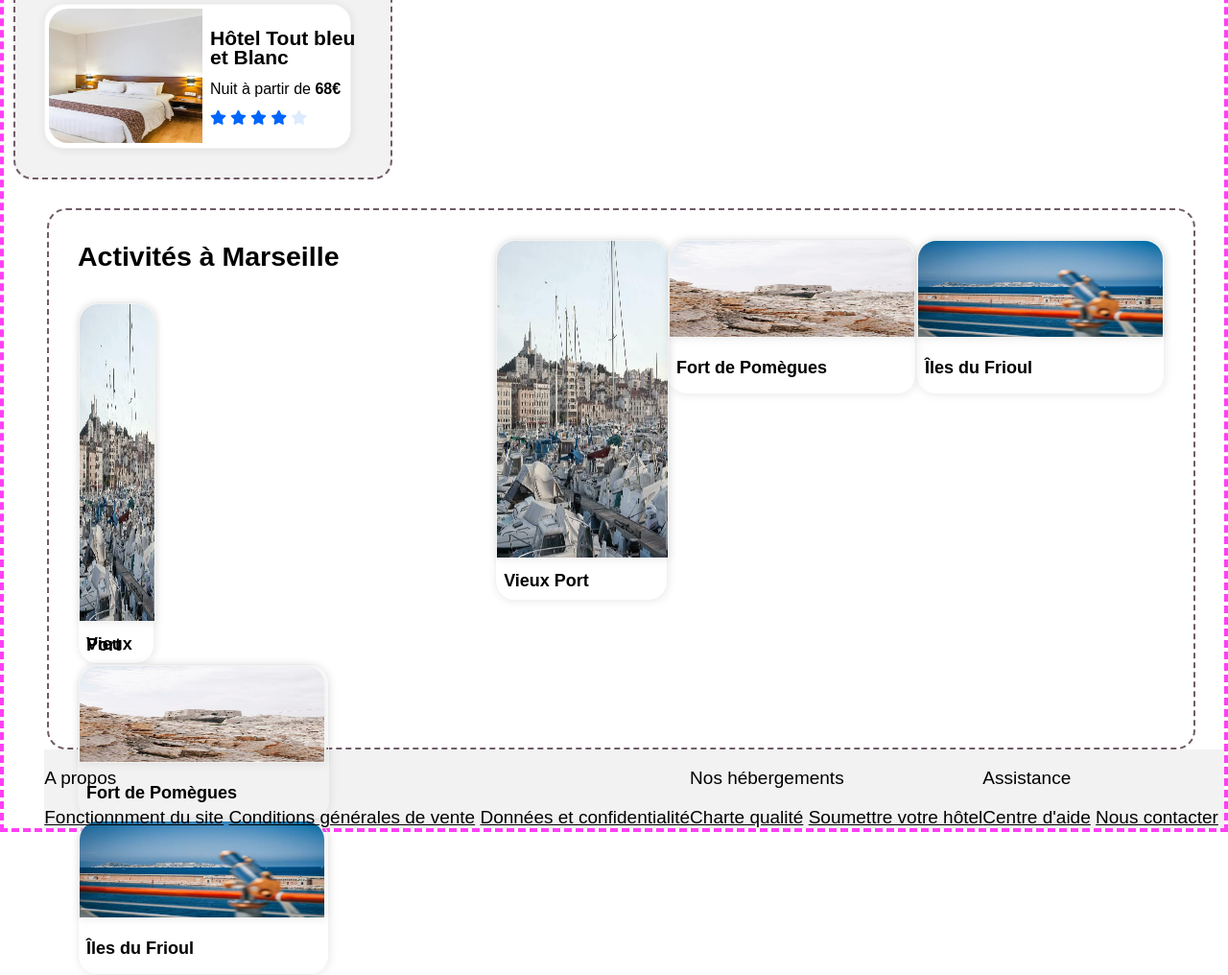
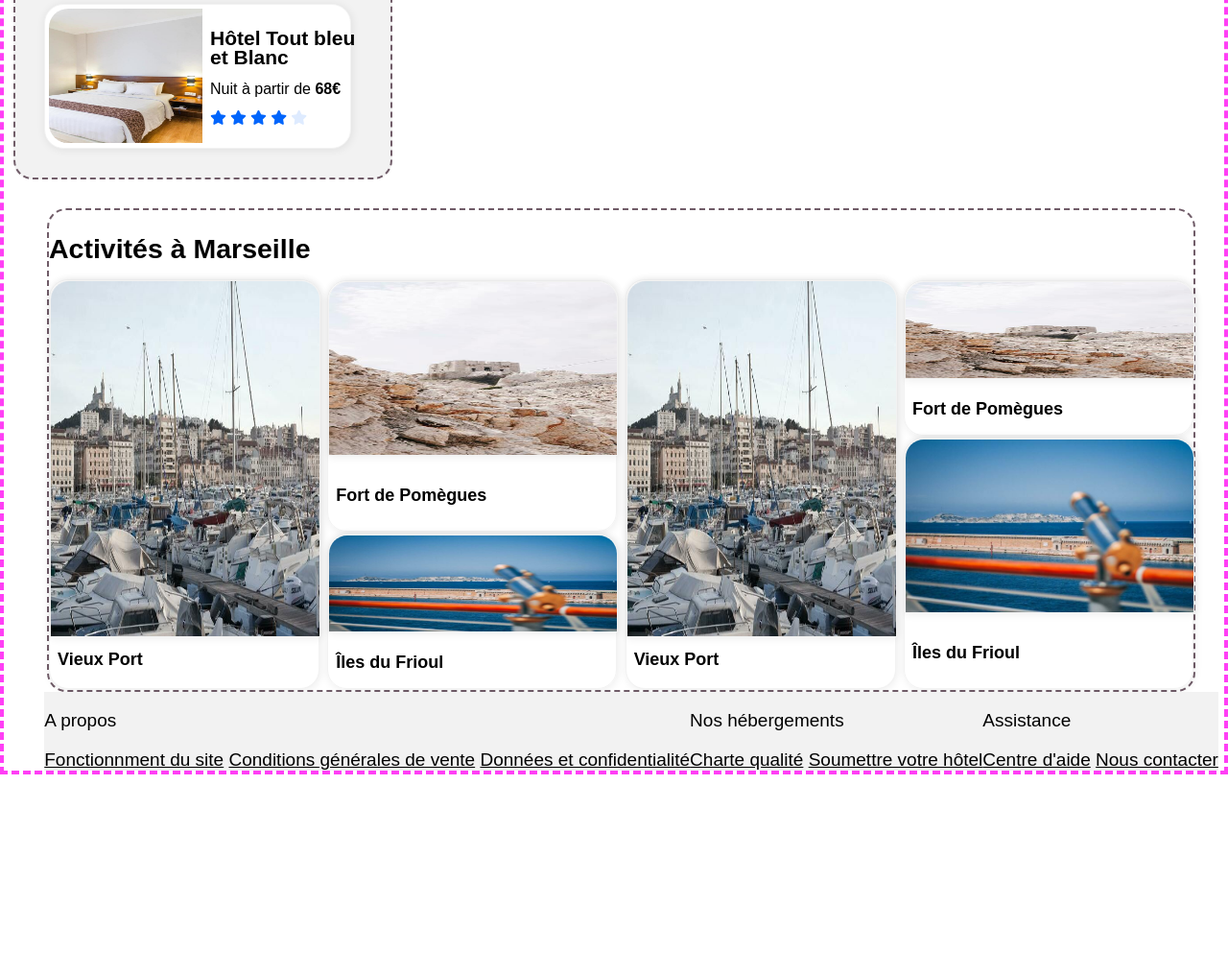
Before and after one commit to Yann-dv/Reservia, a PHP site: page / in a window 1280 px wide. Shown: the part 1600-2616 px from the top of the page at 96% size. After the commit the page ends 2407 px from the top, so only its background shows below. Run offline with PHP 8.4, Linux system fonts and the light colour scheme; some libraries are stand-ins or nearby versions.

Commit message:
Add on section5 activites : imgs and layout

```diff
--- a/index.html
+++ b/index.html
@@ -32,8 +32,8 @@
             </a>
                 <nav id=>
                 <a href="" id="subscrib">S'inscrire</a>
-                <a href="">Hébergements</a>
-                <a href="">Activités</a>
+                <a href="#hebergements">Hébergements</a>
+                <a href="#activites">Activités</a>
 
                 </nav>
         </header>
@@ -257,9 +257,7 @@
 
         <section id="activites">
 
-            <div class="activitesfield">
-
-                <h2 class="activitestitle">Activités à Marseille</h2>
+                <div  class="activitestitle"><h2>Activités à Marseille</h2></div>
 
                 <div class="activitescard">
                     <div class="cardimg">
@@ -269,7 +267,8 @@
                     <h3 class="cardtitle">Vieux Port</h3>
                 </div>
 
-                <div id="duo">
+            <div class="double">
+                <div id="duo2">
                     <div class="cardimg">
                     <a href="#">
                     <img src="images/activites/4_small/paul-hermann-QFTrLdQIRhI-unsplash.jpg" alt="Fort de Pomègues" class="responsive"/></a>
@@ -277,14 +276,14 @@
                     <h3 class="cardtitle">Fort de Pomègues</h3>
                 </div>
 
-                <div id="duo">
+                <div id="duo1">
                     <div class="cardimg">
                     <a href="#">
                     <img src="images/activites/4_small/kevin-hikari-rV_Qd1l-VXg-unsplash.jpg" alt="Îles du Frioul" class="responsive"/></a>
                     </div>
                     <h3 class="cardtitle">Îles du Frioul</h3>
-                    </div>
                 </div>
+            </div>
 
                 <div class="activitescard">
                 <div class="cardimg">
@@ -294,7 +293,8 @@
                 <h3 class="cardtitle">Vieux Port</h3>
                 </div>
 
-                <div id="duo">
+            <div class="double">
+                <div id="duo1">
                 <div class="cardimg">
                 <a href="#">
                 <img src="images/activites/4_small/paul-hermann-QFTrLdQIRhI-unsplash.jpg" alt="Fort de Pomègues" class="responsive"/></a>
@@ -302,15 +302,15 @@
                 <h3 class="cardtitle">Fort de Pomègues</h3>
                 </div>
 
-                <div id="duo">
+                <div id="duo2">
                 <div class="cardimg">
                 <a href="#">
                 <img src="images/activites/4_small/kevin-hikari-rV_Qd1l-VXg-unsplash.jpg" alt="Îles du Frioul" class="responsive"/></a>
                 </div>
                 <h3 class="cardtitle">Îles du Frioul</h3>
                 </div>
+            </div>
 
-            </div>
         </section>
         <!----------------------Card's end--------------------------->
 
--- a/style.css
+++ b/style.css
@@ -400,8 +400,8 @@ input::placeholder
     border-radius: 20px 20px 20px 20px;
     display: flex;
     flex-direction: row;
+    flex-wrap: wrap;
     justify-content: space-between;
-    padding: 30px;
     margin-left: 45px;
     margin-right: 30px;
     margin-top: 30px;
@@ -409,21 +409,13 @@ input::placeholder
     height: 500px;
 }
 
-/*.activitesfield
-{
-  display: flex;
-  flex-wrap: wrap;
-  justify-content: space-between;
-}*/
-
 .activitestitle
 {
   display: flex;
   flex-direction: row;
-  justify-content: stretch;
   width: 100%;
   height: 8%;
-  margin-top: 2px;
+  margin-bottom: 30px;
 }
 
 .activitescard
@@ -434,42 +426,72 @@ input::placeholder
   flex-direction: column;
   border: 1px solid #F2F2F2;
   box-shadow: 1px 1px 10px rgba(0, 0, 0, 0.082);
-  width: 18%;
-  height: 75%;
+  width: 280px;
+  height: 85%;
 }
 
 .activitescard img
 {
-  width: 100%;
-  height: 330px;
+  width: 280px;
+  height: 370px;
   border-top-left-radius: 20px;
   border-top-right-radius: 20px;
   border: 1px solid #F2F2F2;
   box-shadow: 1px 1px 10px rgba(0, 0, 0, 0.082);
 }
 
-#duo
+.double
+{
+  display: flex;
+  flex-wrap: wrap;
+  flex-direction: column;
+  justify-content: space-around;
+}
+
+#duo1
 {
   display: flex;
   flex-direction: row;
   flex-wrap: wrap;
-  width: 260px;
+  width: 300px;
   height: 160px;
-  justify-content: space-between;
   border: 1px solid #F2F2F2;
   box-shadow: 1px 1px 10px rgba(0, 0, 0, 0.082);
   border-radius: 20px 20px 20px 20px;
 }
 
-#duo img
+#duo1 img
 {
-  width: 255px;;
+  width: 300px;
   height: 100px;
   border-top-left-radius: 20px;
   border-top-right-radius: 20px;
   border: 1px solid #F2F2F2;
   box-shadow: 1px 1px 10px rgba(0, 0, 0, 0.082)
 }
+
+#duo2
+{
+  display: flex;
+  flex-direction: row;
+  flex-wrap: wrap;
+  width: 300px;
+  height: 260px;
+  border: 1px solid #F2F2F2;
+  box-shadow: 1px 1px 10px rgba(0, 0, 0, 0.082);
+  border-radius: 20px 20px 20px 20px;
+}
+
+#duo2 img
+{
+  width: 300px;
+  height: 180px;
+  border-top-left-radius: 20px;
+  border-top-right-radius: 20px;
+  border: 1px solid #F2F2F2;
+  box-shadow: 1px 1px 10px rgba(0, 0, 0, 0.082)
+}
+
 
 /*///////////////SECTION6 footer//////////////*/
 footer
```
